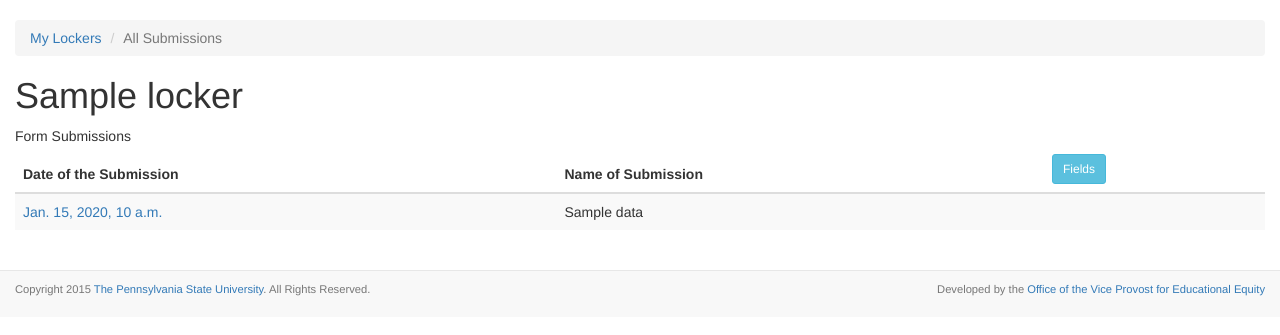
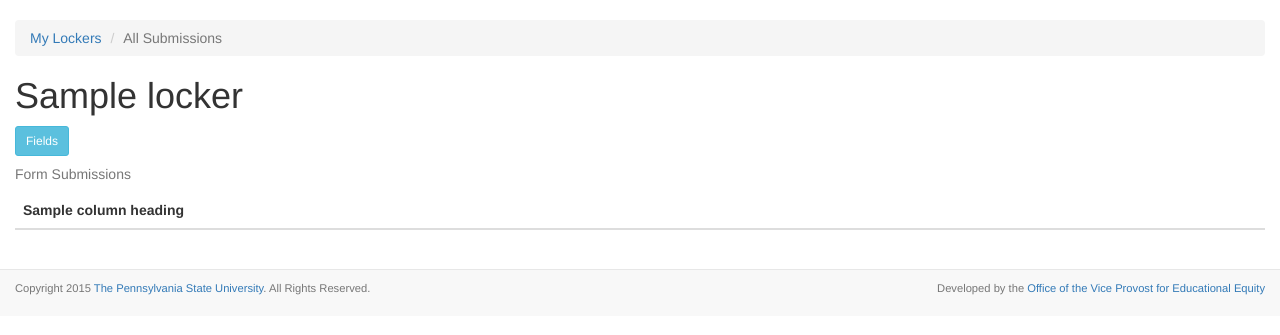
Before and after one commit to PSUEducationalEquity/datalocker, a Django app: template templates/datalocker/submission_list.html in a window 1280 px wide. Shown: the part 52-387 px from the top of the page. Run offline with Django 3.2, Linux system fonts and the light colour scheme; the template is opened without the code that fills it: most values are stand-ins (such as "Sample title", 1, 10 or a date in 2020); lists and menus that the app fills with data are empty; parts of the project's set-up code (start-up, migrations or seed data) failed here and were passed over; some libraries are stand-ins or nearby versions.

Commit message:
Added every field to the submission view table, Currently working on a modify selections setting

```diff
--- a/templates/datalocker/submission_list.html
+++ b/templates/datalocker/submission_list.html
@@ -10,25 +10,31 @@
         <li class="active">All Submissions<span class="sr-only"> for {{ locker.name }}</span></li>
     </ol>
         <h1>{{ locker.name }}</h1>
+        <button type="button" class="btn btn-info btn-sm" role="filter-results">Fields</button>
         <table class="table table-striped table-hover listing" name="submission listing">
-          <catption>Form Submissions</catption>
+            <caption>Form Submissions</caption>
             <thead>
-                    <th>Date of the Submission</th>
-                    <th>Name of Submission</th>
-                    <th><button type="button" class="btn btn-info btn-sm" role="filter-results">Fields</button></th>
+              {% for heading in column_headings %}
+                <th>{{ heading }}</th>
+              {% endfor %}
             </thead>
             <tbody>
-                {% for submission in my_submission_list %}
+              {% for submission in data %}
                 <tr>
-                    <td>
-                        <a href="{% url 'datalocker:submissions_view' submission.locker.id submission.pk %}"
-                         >{{ submission.timestamp }}</a>
-                    </td>
-                    <td>
-                        {{ submission.data }}
-                    <td></td>
-                 </tr>
-                 {% endfor %}
+                  {% for value in submission %}
+                    {% if forloop.counter > 1 %}
+                      <td>
+                        {% if forloop.counter == 2 %}
+                          <a href="{% url 'datalocker:submissions_view' locker.id submission.0 %}"
+                           >{{ value }}</a>
+                        {% else %}
+                          {{ value }}
+                        {% endif %}
+                      </td>
+                    {% endif %}
+                  {% endfor %}
+                </tr>
+              {% endfor %}
             </tbody>
         </table>
       </div>
@@ -36,9 +42,10 @@
 
 
 {% block dialogs %}
-<!-- Modal -->
+<!-- Modal for filtering out the data shown in the submission list -->
   <div class="modal fade" id="dialog-filterResults" tabindex="-1" role="dialog" aria-labelledby="dialog-filerResults-title" aria-hidden="true">
-    <form method="GET" name="modalForm" action="{% url 'datalocker:submissions_list' locker.id %}">
+    <form method="POST" name="modalForm" action="{% url 'datalocker:submissions_list' locker.id %}">
+      {% csrf_token %}
       <div class="modal-dialog">
 
         <!-- Modal content-->
@@ -49,11 +56,11 @@
           </div>
           <div class="modal-body">
             {% for field in fields_list %}
-            <input type="checkbox" id="{{ field }}" value="checked" name="{{ field }}"/> <label for="{{ field }}">{{ field }}</label><br />
+            <input type="checkbox" id="{{ field|slugify }}" value="checked" name="{{ field|slugify }}"/> <label for="{{ field|slugify }}">{{ field }}</label><br />
             {% endfor %}
           </div>
           <div class="modal-footer">
-            <input type="submit" class="btn btn-info btn-sm save-button" />
+            <input type="submit" class="btn btn-primary btn-sm save-button" />
             <button type="button" class="btn btn-default btn-sm" data-dismiss="modal">Close</button>
           </div>
         </div>
@@ -64,6 +71,8 @@
 
 {% block site-scripts %}
     {{ block.super }}
+    <!-- JavaScript code to run the modal into the page when the button
+    is pressed -->
     <script type="text/javascript">
       $(document).ready(function (){
         $("button[role='filter-results']").on("click", function (event){
```
Also changed, not shown: views.py (+17 -13 lines).
